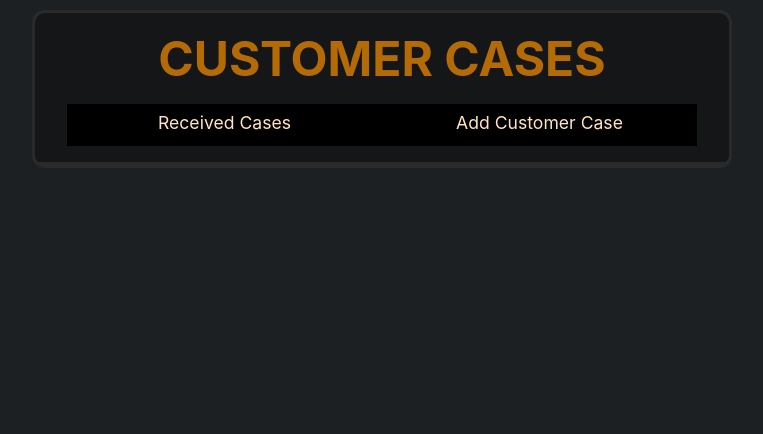
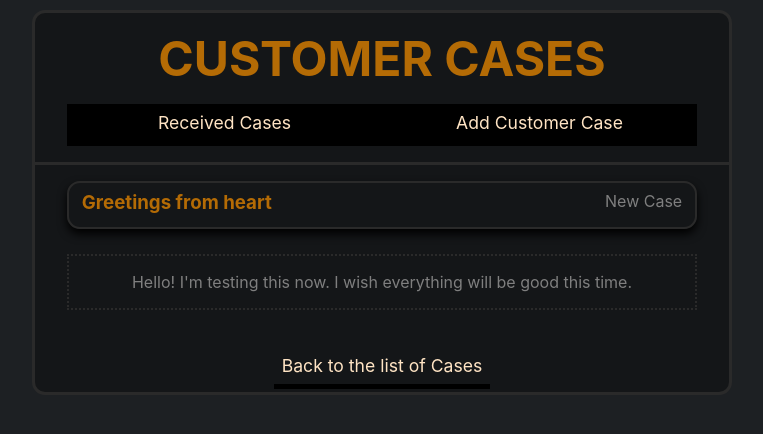
Before and after one commit to ehsanmiran/CustomerCaseFE, a React (Create React App) app in the folder customer-case-fe/: page /case/1 in a window 1280 px wide. Shown: the top 434 px of the page, without its empty margins (258-1021 px from the left). Built offline with nearby package versions, Linux system fonts and the light colour scheme; data requests are answered from the project's data file.

Commit message:
Chagnes accepted

```diff
--- a/customer-case-fe/src/App.js
+++ b/customer-case-fe/src/App.js
@@ -1,12 +1,11 @@
 import React from 'react'
 import { Route, Routes } from 'react-router-dom'
-// import { useState } from 'react'
 import './App.css';
 
 import Navbar from './components/Navbar';
-import EventsList from './Views/EventsList'
-import AddEvent from './Views/AddEvent'
-import EventView from './Views/EventView'
+import CasesList from './Views/CasesList'
+import AddCase from './Views/AddCase'
+import CaseView from './Views/CaseView'
 
 function App() {
 
@@ -16,9 +15,9 @@ function App() {
         <Navbar />
 
         <Routes>
-          <Route path='/' element={ <EventsList /> } />
-          <Route path='/addevent' element={ <AddEvent /> } />
-          <Route path='/event/:id' element={ <EventView /> } />
+          <Route path='/' element={ <CasesList /> } />
+          <Route path='/addcase' element={ <AddCase /> } />
+          <Route path='/case/:id' element={ <CaseView /> } />
         </Routes>
 
       </div>
--- a/customer-case-fe/src/Views/AddEvent.jsx
+++ b/customer-case-fe/src/Views/AddCase.jsx
@@ -1,7 +1,7 @@
 import { useState } from 'react'
 import { useNavigate } from 'react-router-dom'
 
-const AddEvent = () => {
+const AddCase = () => {
   const navigate = useNavigate()
   const [email, setEmail] = useState('')
   const [customerName, setCustomerName] = useState('')
@@ -20,14 +20,14 @@ const AddEvent = () => {
         setVerification(true)
     }
 
-    const event = {email, customerName, subject, message, status};
+    const ccase = {email, customerName, subject, message, status};
 
     setLoading(true)
 
-    fetch('http://localhost:8080/events', {
+    fetch('http://localhost:8080/Cases', {
       method: 'POST',
       headers: { "Content-Type": "application/json" },
-      body: JSON.stringify(event)
+      body: JSON.stringify(ccase)
     }).then(() => {
       setEmail('')
       setCustomerName('')
@@ -76,4 +76,4 @@ const AddEvent = () => {
   )
 }
 
-export default AddEvent
+export default AddCase
--- a/customer-case-fe/src/Views/EventView.jsx
+++ b/customer-case-fe/src/Views/CaseView.jsx
@@ -4,19 +4,19 @@ import React from 'react'
 import { useParams, Link } from 'react-router-dom'
 
 
-const Event = () => {
+const Case = () => {
   const { id } = useParams()
-  const [event, setEvent] = useState('')
+  const [ccase, setCcase] = useState('')
   const [loading, setLoading] = useState(true)
 
   useEffect(() => {
-    const getEvent = async () => {
+    const getCcase = async () => {
       setLoading(true)
-      const res = await axios.get('http://localhost:8080/events/' + id)
-      setEvent(res.data)
+      const res = await axios.get('http://localhost:8080/Cases/' + id)
+      setCcase(res.data)
       setLoading(false)
     }
-    getEvent()
+    getCcase()
   }, [id]);
 
   return (
@@ -24,14 +24,14 @@ const Event = () => {
       { loading && <div> Loading...</div> }
       <div className='listBody'>
         <div className='event-line disabled'>
-          <h3>{event.subject}</h3>
-          <p>{event.status}</p>
+          <h3>{ccase.subject}</h3>
+          <p>{ccase.status}</p>
         </div>
-        <p className='parag'>{event.message}</p><br></br>
+        <p className='parag'>{ccase.message}</p><br></br>
         <Link to="/" className='liActive nav-link'>Back to the list of Cases</Link>
       </div>
     </div>
   )
 }
 
-export default Event
+export default Case
--- a/customer-case-fe/src/Views/EventsList.jsx
+++ b/customer-case-fe/src/Views/CasesList.jsx
@@ -1,19 +1,19 @@
 import { useState, useEffect } from 'react'
-import Event from '../components/Event'
+import Case from '../components/Case'
 
-const EventsList = () => {
+const CasesList = () => {
 
-  const [events, setEvents] = useState('')
+  const [ccases, setCcases] = useState('')
   const [loading, setLoading] = useState(true)
 
   useEffect(() => {
-    fetch('http://localhost:8080/events')
+    fetch('http://localhost:8080/Cases')
       .then(res => {
         return res.json();
       })
       .then(data => {
         data.sort((a, b) => { return a.timeStamp - b.timeStamp })
-        setEvents(data);
+        setCcases(data);
         setLoading(false)
       })
   }, []);
@@ -21,11 +21,11 @@ const EventsList = () => {
   return (
     <div className='listBody'>
       { loading && <div> Loading...</div> }
-      { events && events.length ? events.map(event => (<Event key={event.id} event={event}/>))
+      { ccases && ccases.length ? ccases.map(ccase => (<Case key={ccase.id} Case={ccase}/>))
       :
       !loading && <p>There is no customer case received.</p>}
     </div>
   )
 }
 
-export default EventsList
+export default CasesList
--- /dev/null
+++ b/customer-case-fe/src/components/Case.jsx
@@ -0,0 +1,16 @@
+import React from 'react'
+import { Link } from 'react-router-dom'
+
+const Case = ({Case}) => {
+
+  return (
+    <div>
+      <Link to={`/Case/${Case.id}`} className='event-line'>
+        <h3>{Case.subject}</h3>
+        <p>{Case.status}</p>
+      </Link>
+    </div>
+  )
+}
+
+export default Case
--- a/customer-case-fe/src/components/Event.jsx
+++ /dev/null
@@ -1,16 +0,0 @@
-import React from 'react'
-import { Link } from 'react-router-dom'
-
-const Event = ({event}) => {
-
-  return (
-    <div>
-      <Link to={`/event/${event.id}`} className='event-line'>
-        <h3>{event.subject}</h3>
-        <p>{event.status}</p>
-      </Link>
-    </div>
-  )
-}
-
-export default Event
--- a/customer-case-fe/src/components/Navbar.jsx
+++ b/customer-case-fe/src/components/Navbar.jsx
@@ -9,7 +9,7 @@ const Navbar = () => {
       </Link>
       <ul className='nav-links'>
         <NavLink to="/" className='liActive'><li className="nav-link">Received Cases</li></NavLink>
-        <NavLink to="/addevent" className='liActive'><li className="nav-link">Add Customer Case</li></NavLink>
+        <NavLink to="/addcase" className='liActive'><li className="nav-link">Add Customer Case</li></NavLink>
       </ul>
     </nav>
   )
```
